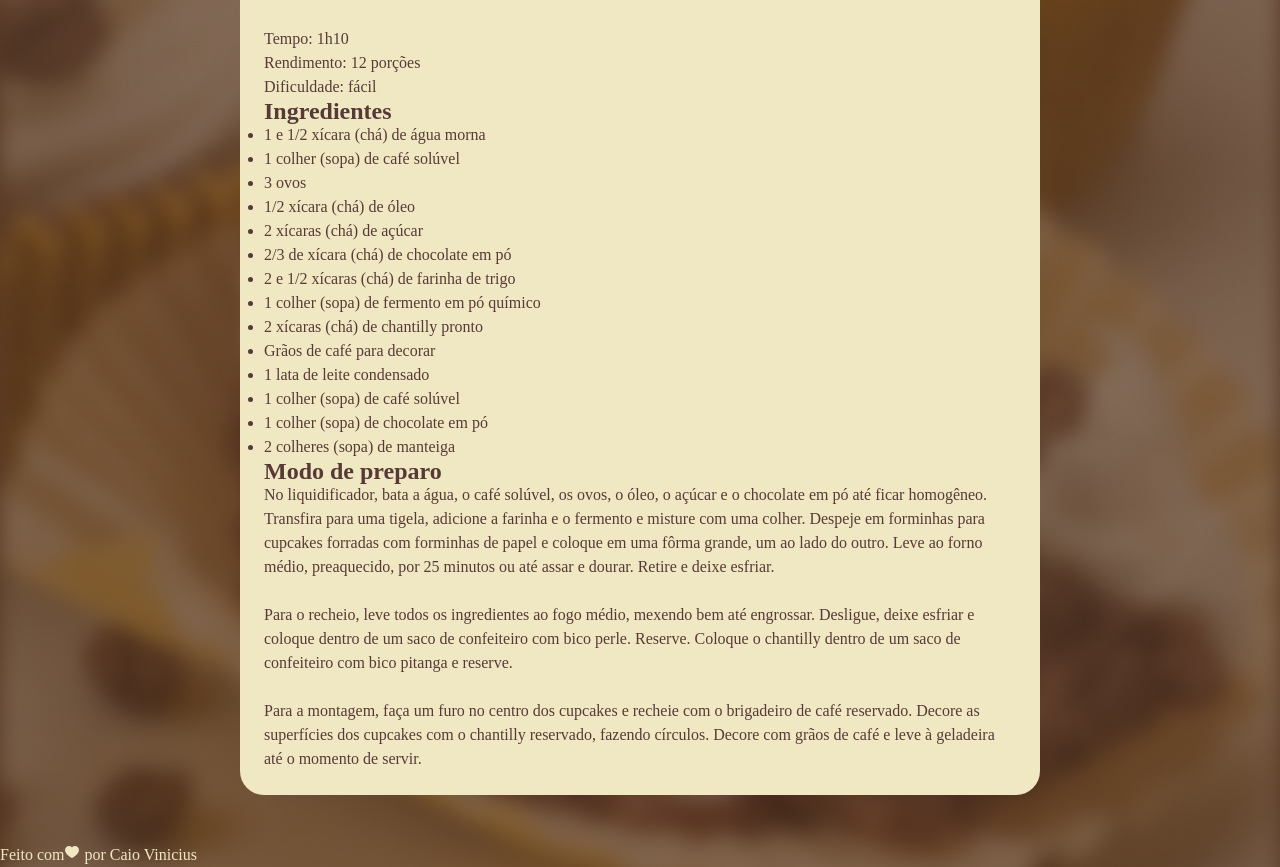
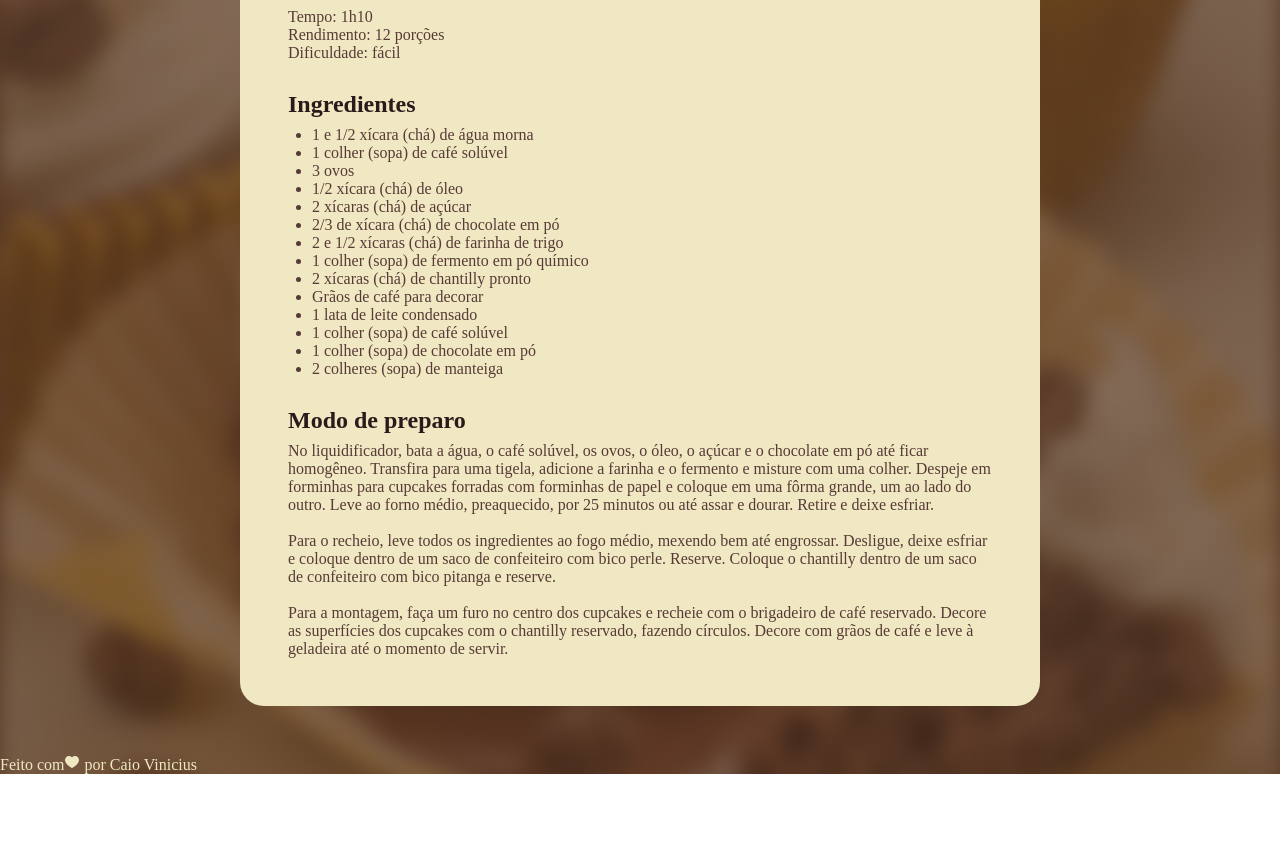
Before and after one commit to Vinicius-Araujo-fullstack/Pagina_de_receita-Rocketseat, a plain HTML site: page index.html in a window 1280 px wide. Shown: the part 604-1471 px from the top of the page. After the commit the page ends 1378 px from the top, so only its background shows below. Drawn offline with Linux system fonts and the light colour scheme; a web font is replaced by a local one.

Commit message:
remove quebras de linha desnecessárias e organiza estilos de cabeçalho no CSS

```diff
--- a/styles.css
+++ b/styles.css
@@ -21,15 +21,6 @@ body {
   background-size: cover;
   font-family: "Alice", serif;
   color: var(--text-color-secondary);
-  line-height: 150%;
-  h1 {
-    line-height: 140%;
-    font-size: 2.5rem;
-  }
-
-  h2 {
-    font-size: 1.5rem;
-  }
 }
 
 #Page {
@@ -38,10 +29,42 @@ body {
   margin: 3rem auto;
   border-radius: 1.5rem;
   background-color: #f0e8c2;
+
+  section + section {
+    margin-top: 1.5rem;
+  }
+
+  #About p + p {
+    margin-top: 0.75rem;
+  }
+}
+
+main {
+  padding: 1.5rem;
 }
 
 img {
   border-radius: 1rem;
+}
+
+h1 {
+  line-height: 140%;
+  font-size: 2.5rem;
+}
+
+h2 {
+  font-size: 1.5rem;
+}
+
+h1,
+h2 {
+  color: var(--text-color-primary);
+  margin-bottom: 0.25rem;
+  line-height: 150%;
+}
+
+ul {
+  padding-left: 1.5rem;
 }
 
 footer {
```
Also changed, not shown: index.html (+1 -2 lines).
